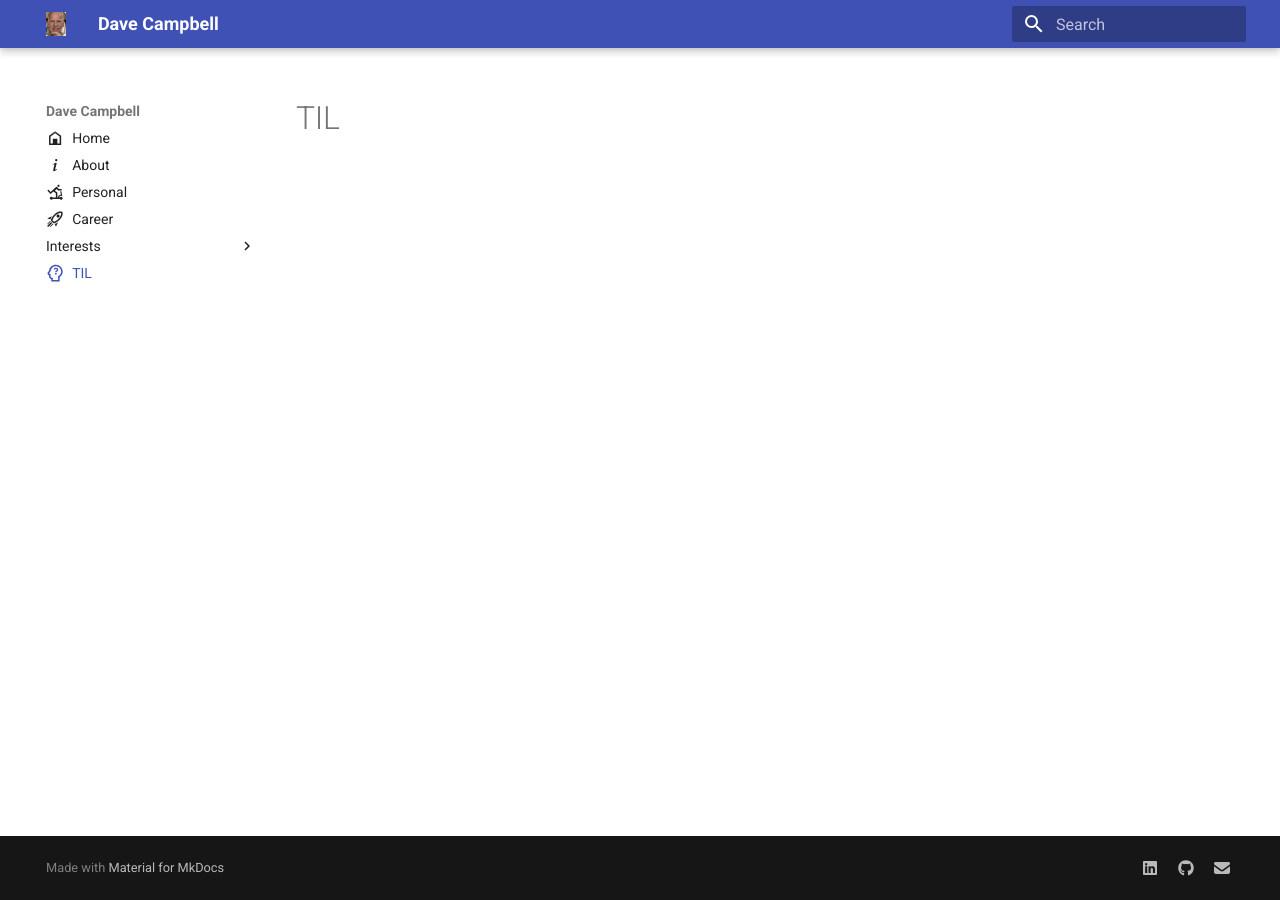
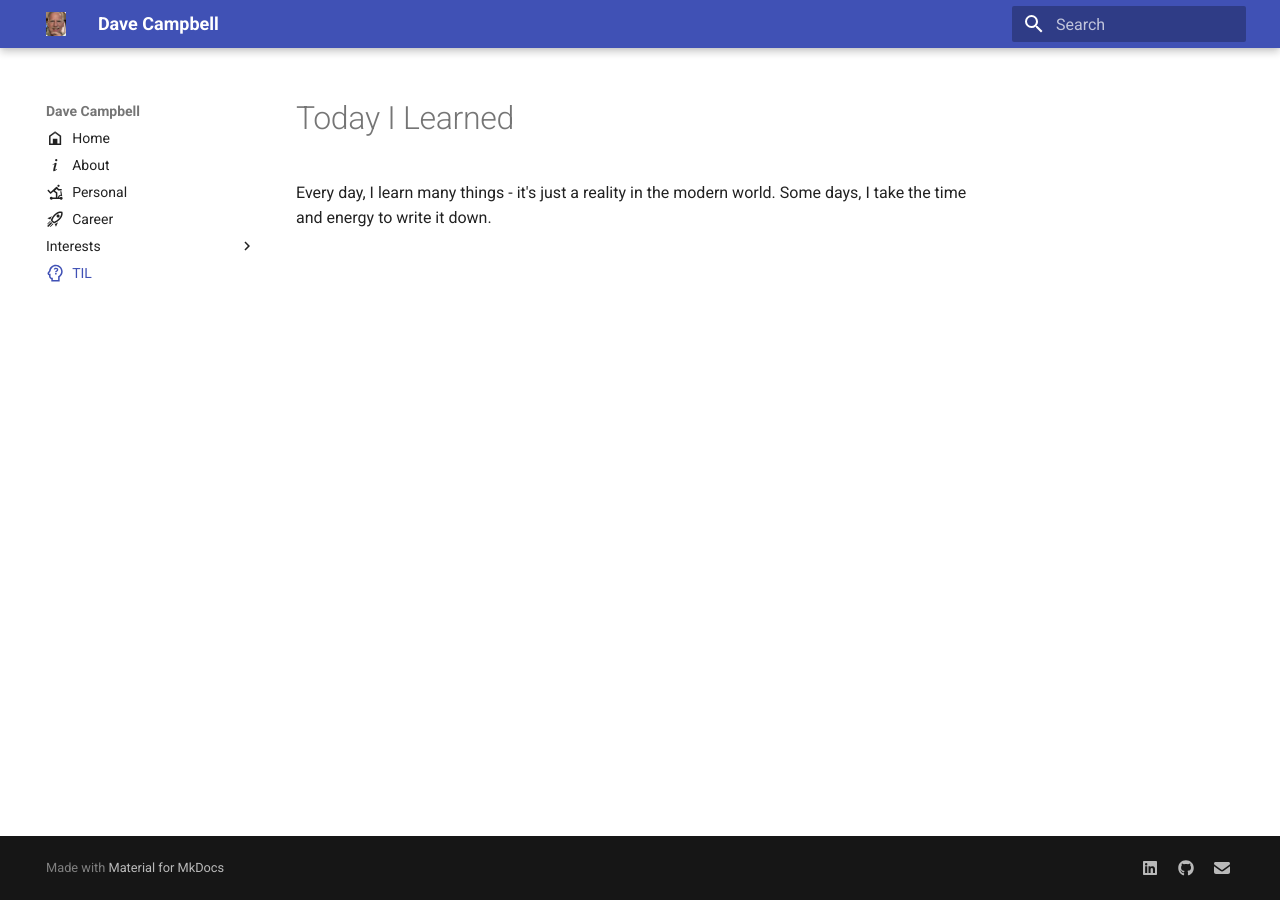
Before and after one commit to davecampbell/davecampbell.github.io, an MkDocs documentation site: the page built from docs/til/index.md, in a window 1280 px wide. Built offline with MkDocs 1.6.1 and Material for MkDocs 9.7.7, drawn with Linux system fonts in a browser that asks for light colours.

```diff
--- a/docs/til/index.md
+++ b/docs/til/index.md
@@ -4,3 +4,8 @@ description: Every day I learn new things.  This is something I learned today.
 # icon: material/home-variant-outline
 icon: material/head-question-outline
 ---
+
+# Today I Learned
+
+Every day, I learn many things - it's just a reality in the modern world.
+Some days, I take the time and energy to write it down.
```
Also changed, not shown: docs/til/whetstone.md (added, +16 -0 lines).
